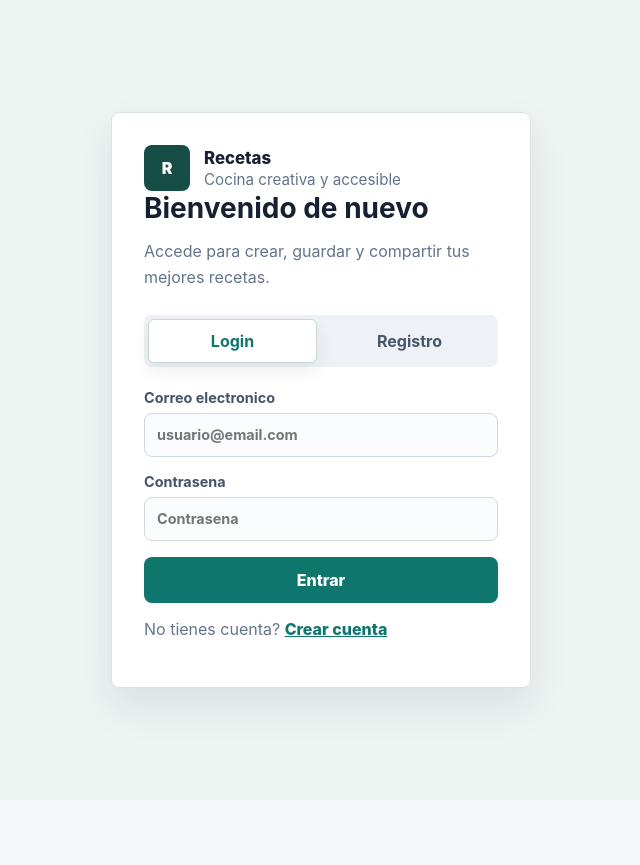
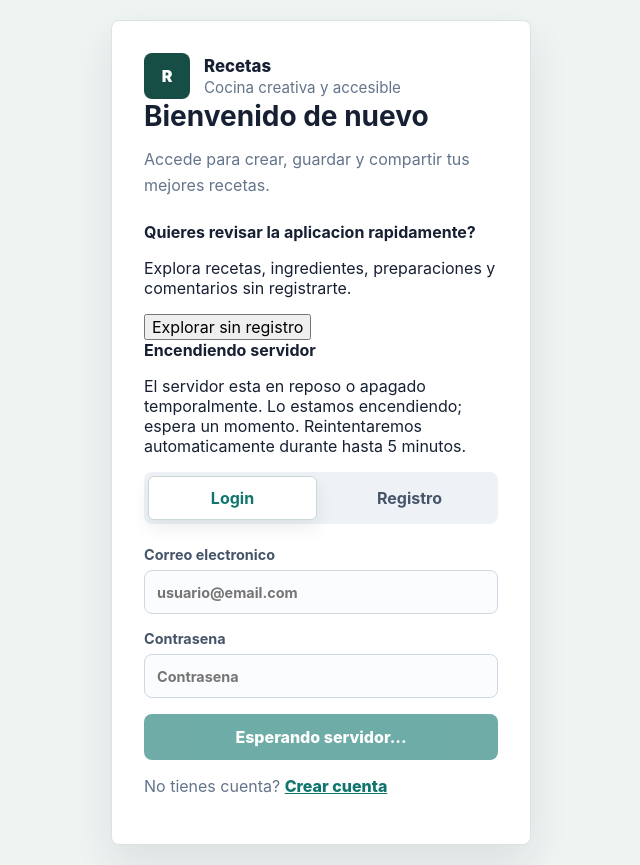
Before and after one commit to MelgarejoMaycol/Recetas-TS, a React (Vite) app: page /login in a window 1280 px wide. Shown: the whole page, without its empty margins (319-959 px from the left). Before the commit the page ends 800 px from the top, so only its background shows below. Built offline with nearby package versions, Linux system fonts and the light colour scheme; no server answers.

Commit message:
Agrega acceso publico y estado de servidor en autenticacion

```diff
--- a/src/components/Login.tsx
+++ b/src/components/Login.tsx
@@ -2,6 +2,7 @@ import React, { useEffect, useState } from 'react';
 import { useLocation, useNavigate } from 'react-router-dom';
 import type { User } from '../config/consultas';
 import { loginUsuario, obtenerUsuarioLogeado, registroUsuario } from '../config/consultas';
+import { getServerStatusMessage, useServerStatus } from '../hooks/useServerStatus';
 import '../styles/App.css';
 import DashBoard from './DashBoard';
 
@@ -29,6 +30,8 @@ const Login = ({ initialMode }: LoginProps) => {
     const [message, setMessage] = useState('');
     const [error, setError] = useState('');
     const [isLoading, setIsLoading] = useState(false);
+    const { status: serverStatus, retry: retryServer } = useServerStatus();
+    const serverReady = serverStatus === 'ready';
     const [token, setToken] = useState<string>(() => localStorage.getItem('token') || '');
     const [user, setUser] = useState<User | null>(null);
     const [userId, setUserId] = useState<number | null>(() => {
@@ -77,6 +80,13 @@ const Login = ({ initialMode }: LoginProps) => {
         setMessage('');
         setError('');
         setIsLoading(true);
+
+        if (!serverReady) {
+            setError(getServerStatusMessage(serverStatus));
+            retryServer();
+            setIsLoading(false);
+            return;
+        }
 
         try {
             if (mode === 'login') {
@@ -143,6 +153,30 @@ const Login = ({ initialMode }: LoginProps) => {
                         : 'Registrate y comienza a anotar y administrar tus platos favoritos.'}
                 </p>
 
+                <div className="demo-entry">
+                    <div>
+                        <strong>Quieres revisar la aplicacion rapidamente?</strong>
+                        <p>Explora recetas, ingredientes, preparaciones y comentarios sin registrarte.</p>
+                    </div>
+                    <button type="button" className="demo-button" onClick={() => void navigate('/demo')}>
+                        Explorar sin registro
+                    </button>
+                </div>
+
+                {serverStatus !== 'ready' && (
+                    <div className={`server-status server-status--${serverStatus}`}>
+                        <div>
+                            <strong>{serverStatus === 'starting' ? 'Encendiendo servidor' : 'Comprobando servidor'}</strong>
+                            <p>{getServerStatusMessage(serverStatus)}</p>
+                        </div>
+                        {serverStatus === 'unavailable' && (
+                            <button type="button" className="secondary-inline-button" onClick={retryServer}>
+                                Reintentar
+                            </button>
+                        )}
+                    </div>
+                )}
+
                 <div className="auth-switch">
                     <button
                         type="button"
@@ -207,8 +241,14 @@ const Login = ({ initialMode }: LoginProps) => {
                         />
                     </label>
 
-                    <button type="submit" disabled={isLoading}>
-                        {isLoading ? 'Procesando...' : mode === 'login' ? 'Entrar' : 'Registrarse'}
+                    <button type="submit" disabled={isLoading || !serverReady}>
+                        {isLoading
+                            ? 'Procesando...'
+                            : !serverReady
+                                ? 'Esperando servidor...'
+                                : mode === 'login'
+                                    ? 'Entrar'
+                                    : 'Registrarse'}
                     </button>
                 </form>
 
```
